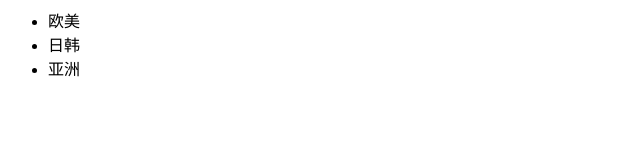
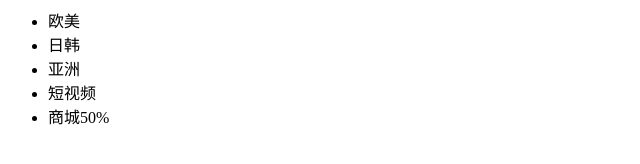
Before and after one commit to weiqiujiang/dbr, a plain HTML site: page index.html in a window 1280 px wide. Shown: the whole page, without its empty margins (0-640 px from the left). Drawn offline with Linux system fonts and the light colour scheme.

Commit message:
商城功能50%

```diff
--- a/index.html
+++ b/index.html
@@ -2,4 +2,6 @@
 <li>欧美</li>
 <li>日韩</li>
 <li>亚洲</li>
+<li>短视频</li>
+<li>商城50%</li>
 </ul>
```
